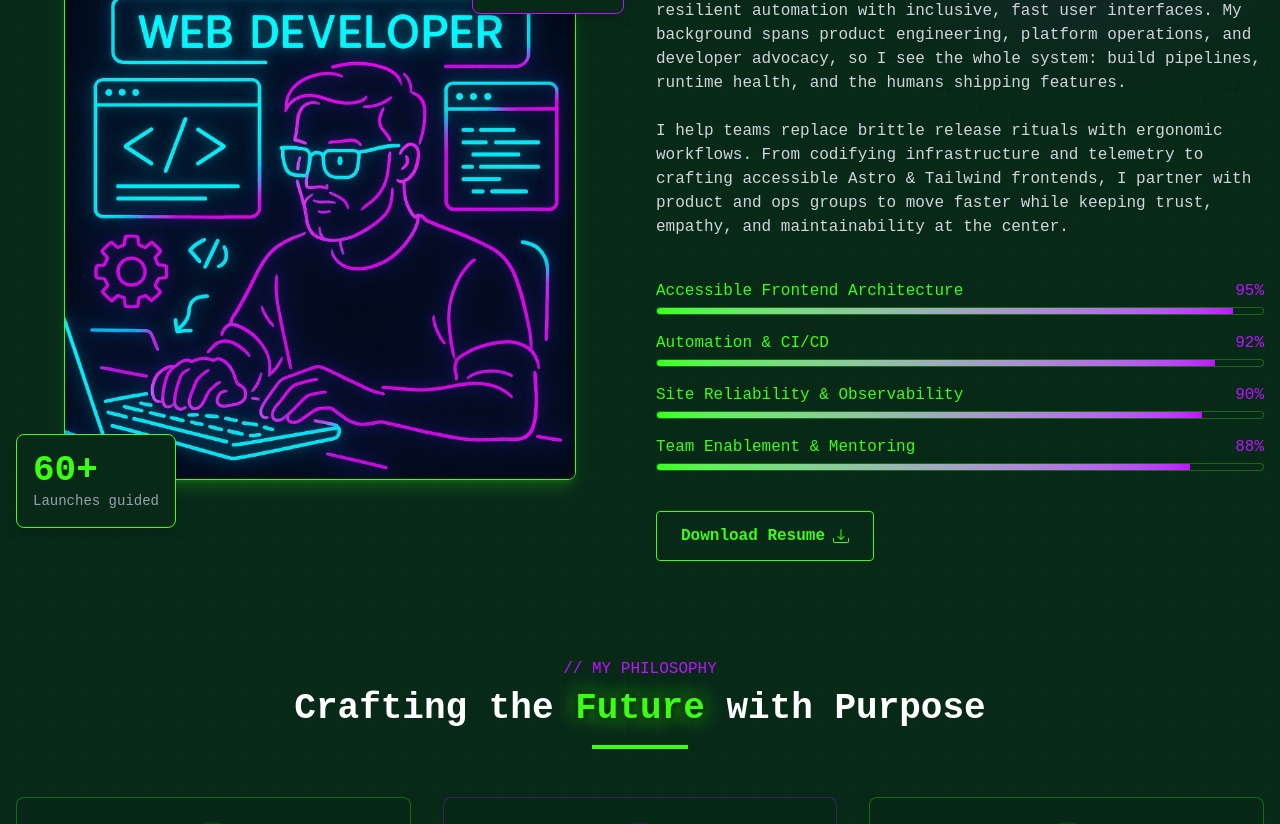
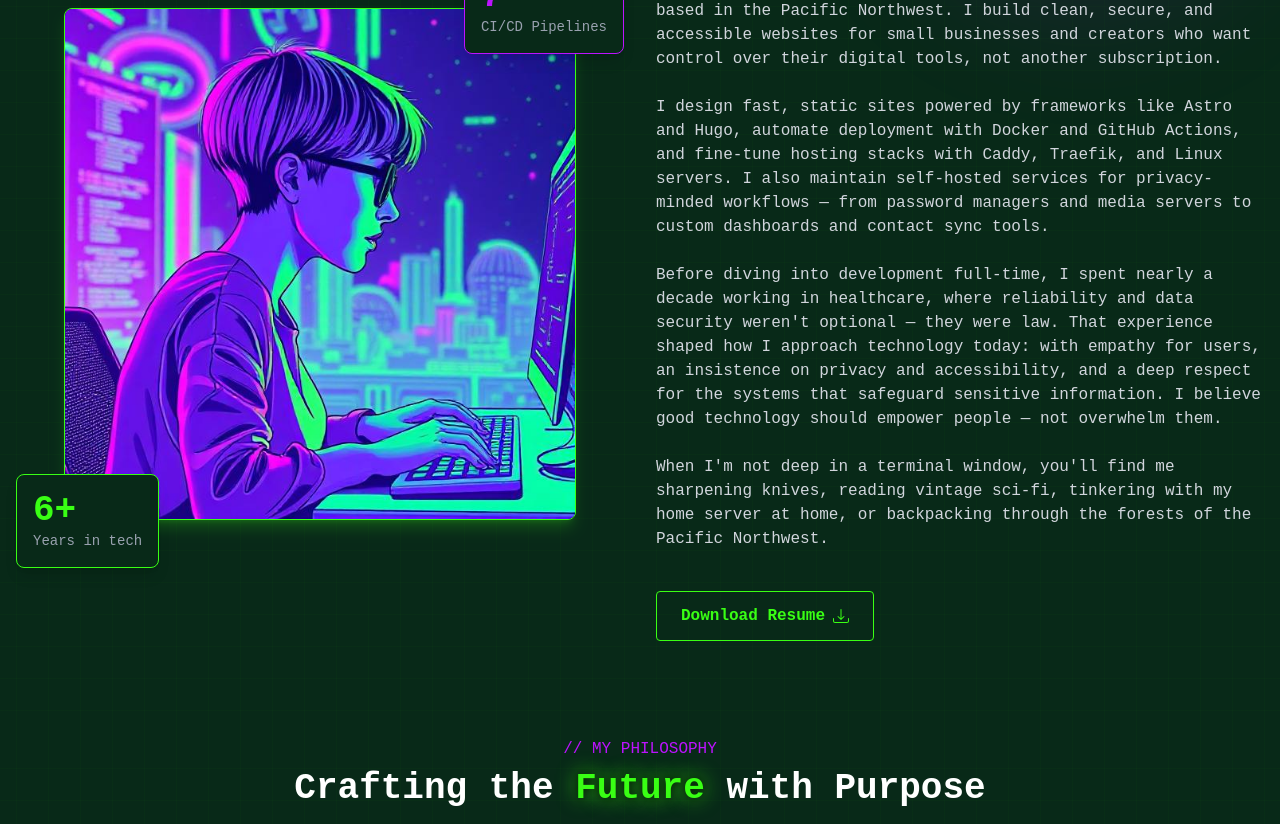
Before and after one commit to zothsu/getoffthefeed, an Astro site: page /about in a window 1280 px wide. Shown: the part 397-1221 px from the top of the page. Built offline with nearby package versions, Linux system fonts and the light colour scheme; Astro itself is replaced by a stand-in of ours.

Commit message:
updates About Me section

```diff
--- a/src/components/AboutSection.astro
+++ b/src/components/AboutSection.astro
@@ -1,7 +1,7 @@
 ---
-import ColoredText from './ColoredText.astro';
-import Button from './ui/Button.astro';
-import ProgressBar from './ui/ProgressBar.astro';
+import ColoredText from "./ColoredText.astro";
+import Button from "./ui/Button.astro";
+import ProgressBar from "./ui/ProgressBar.astro";
 
 export interface AboutType {
   label?: string;
@@ -10,29 +10,31 @@ export interface AboutType {
   image: string;
   downloadLink: string;
   stats: { value: string; label: string; borderColor: string }[];
-  skills: { name: string; percentage: number }[];
+  // skills: { name: string; percentage: number }[];
   description: string[];
 }
 
 const aboutData: AboutType = {
-  label: 'About',
-  title: 'DevOps-Focused Problem Solver',
-  subtitle: 'Human-Centered Automation & Web Engineering',
-  image: '/img/about.jpg',
-  downloadLink: '/files/resume.pdf',
+  label: "About",
+  title: "DevOps-Focused Problem Solver",
+  subtitle: "Human-Centered Automation & Web Engineering",
+  image: "/img/about.jpeg",
+  downloadLink: "/files/resume.pdf",
   stats: [
-    { value: '12+', label: 'Years shipping', borderColor: 'neon-purple' },
-    { value: '60+', label: 'Launches guided', borderColor: 'neon-cyan' },
+    { value: "7", label: "CI/CD Pipelines", borderColor: "neon-purple" },
+    { value: "6+", label: "Years in tech", borderColor: "neon-cyan" },
   ],
-  skills: [
-    { name: 'Accessible Frontend Architecture', percentage: 95 },
-    { name: 'Automation & CI/CD', percentage: 92 },
-    { name: 'Site Reliability & Observability', percentage: 90 },
-    { name: 'Team Enablement & Mentoring', percentage: 88 },
-  ],
+  // skills: [
+  //   { name: "Accessible Frontend Architecture", percentage: 95 },
+  //   { name: "Automation & CI/CD", percentage: 92 },
+  //   { name: "Site Reliability & Observability", percentage: 90 },
+  //   { name: "Team Enablement & Mentoring", percentage: 88 },
+  // ],
   description: [
-    'I’m Z-theDev Young, a DevOps-shaped web developer pairing resilient automation with inclusive, fast user interfaces. My background spans product engineering, platform operations, and developer advocacy, so I see the whole system: build pipelines, runtime health, and the humans shipping features.',
-    'I help teams replace brittle release rituals with ergonomic workflows. From codifying infrastructure and telemetry to crafting accessible Astro & Tailwind frontends, I partner with product and ops groups to move faster while keeping trust, empathy, and maintainability at the center.',
+    "I'm Z, a full-stack web developer and open-source advocate based in the Pacific Northwest. I build clean, secure, and accessible websites for small businesses and creators who want control over their digital tools, not another subscription.",
+    "I design fast, static sites powered by frameworks like Astro and Hugo, automate deployment with Docker and GitHub Actions, and fine-tune hosting stacks with Caddy, Traefik, and Linux servers. I also maintain self-hosted services for privacy-minded workflows — from password managers and media servers to custom dashboards and contact sync tools.",
+    "Before diving into development full-time, I spent nearly a decade working in healthcare, where reliability and data security weren't optional — they were law. That experience shaped how I approach technology today: with empathy for users, an insistence on privacy and accessibility, and a deep respect for the systems that safeguard sensitive information. I believe good technology should empower people — not overwhelm them.",
+    "When I'm not deep in a terminal window, you'll find me sharpening knives, reading vintage sci-fi, tinkering with my home server at home, or backpacking through the forests of the Pacific Northwest.",
   ],
 };
 ---
@@ -41,11 +43,13 @@ const aboutData: AboutType = {
   <div class="absolute inset-0 cyber-grid opacity-20"></div>
   <div
     class="absolute top-0 right-0 w-96 h-96 bg-neon-purple/10 rounded-full blur-3xl"
-  ></div>
+  >
+  </div>
 
   <div class="max-w-7xl mx-auto px-4 relative">
     <div class="mb-16 text-center">
-      <span class="text-neon-cyan font-code uppercase">//{aboutData.label}</span>
+      <span class="text-neon-cyan font-code uppercase">//{aboutData.label}</span
+      >
       <h2 class="text-4xl md:text-5xl font-bold mt-2">
         <ColoredText text={aboutData.title} />
       </h2>
@@ -65,29 +69,39 @@ const aboutData: AboutType = {
             />
           </div>
 
-          {aboutData.stats.map((stat, index) => (
+          {
+            aboutData.stats.map((stat, index) => (
               <div
-              class={`absolute ${index === 0 ? 'top-0 right-1 md:right-0' : 'bottom-0 left-1 md:left-0'} bg-dark-space p-4 border rounded-lg shadow-lg ${stat.borderColor === 'neon-cyan' ? 'border-neon-cyan' : 'border-neon-purple'}`}
+                class={`absolute ${index === 0 ? "top-0 right-1 md:right-0" : "bottom-0 left-1 md:left-0"} bg-dark-space p-4 border rounded-lg shadow-lg ${stat.borderColor === "neon-cyan" ? "border-neon-cyan" : "border-neon-purple"}`}
               >
-              <div class={`${stat.borderColor === 'neon-cyan' ? 'text-neon-cyan' : 'text-neon-purple'} text-4xl font-bold`}>
+                <div
+                  class={`${stat.borderColor === "neon-cyan" ? "text-neon-cyan" : "text-neon-purple"} text-4xl font-bold`}
+                >
                   {stat.value}
                 </div>
                 <div class="text-gray-400 text-sm">{stat.label}</div>
               </div>
-          ))}
+            ))
+          }
         </div>
       </div>
 
       <div class="space-y-6">
-        <h3 class="text-2xl font-bold"><ColoredText text={aboutData.subtitle} /></h3>
-        {aboutData.description.map((para) => (
+        <h3 class="text-2xl font-bold">
+          <ColoredText text={aboutData.subtitle} />
+        </h3>
+        {
+          aboutData.description.map((para) => (
             <p class="text-gray-300">{para}</p>
-        ))}
-        <div class="space-y-4 pt-4">
-          {aboutData.skills.map((skill) => (
+          ))
+        }
+        <!-- <div class="space-y-4 pt-4">
+          {
+            aboutData.skills.map((skill) => (
               <ProgressBar name={skill.name} percentage={skill.percentage} />
-          ))}
-        </div>
+            ))
+          }
+        </div> -->
         <div class="pt-4">
           <Button
             variant="outline"
@@ -107,10 +121,10 @@ const aboutData: AboutType = {
             >
               <path
                 d="M.5 9.9a.5.5 0 0 1 .5.5v2.5a1 1 0 0 0 1 1h12a1 1 0 0 0 1-1v-2.5a.5.5 0 0 1 1 0v2.5a2 2 0 0 1-2 2H2a2 2 0 0 1-2-2v-2.5a.5.5 0 0 1 .5-.5"
-                />
+              ></path>
               <path
                 d="M7.646 11.854a.5.5 0 0 0 .708 0l3-3a.5.5 0 0 0-.708-.708L8.5 10.293V1.5a.5.5 0 0 0-1 0v8.793L5.354 8.146a.5.5 0 1 0-.708.708z"
-                />
+              ></path>
             </svg>
           </Button>
         </div>
--- a/src/pages/about.astro
+++ b/src/pages/about.astro
@@ -4,7 +4,7 @@ import AboutSection from '../components/AboutSection.astro';
 import Philosophy from '../components/Philosophy.astro';
 ---
 
-<Layout title="Neodev - Web Developer Portfolio Astro Template">
+<Layout title="About Z">
   <AboutSection />
   <Philosophy />
 </Layout>
```
Also changed, not shown: README.md, public/img/about.jpeg (added). Lines whose indentation alone changed are shown as unchanged.
